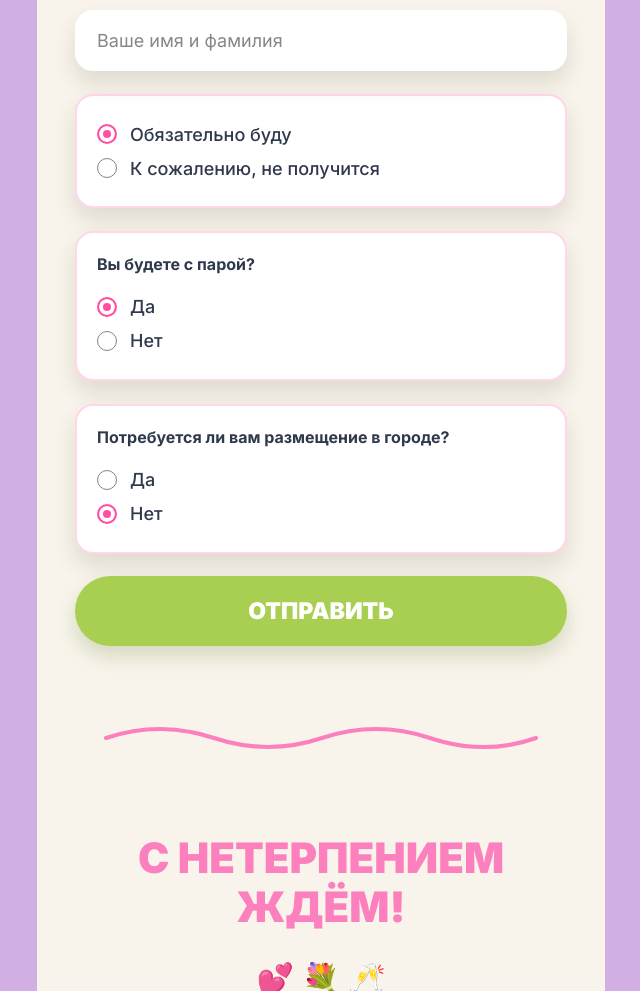
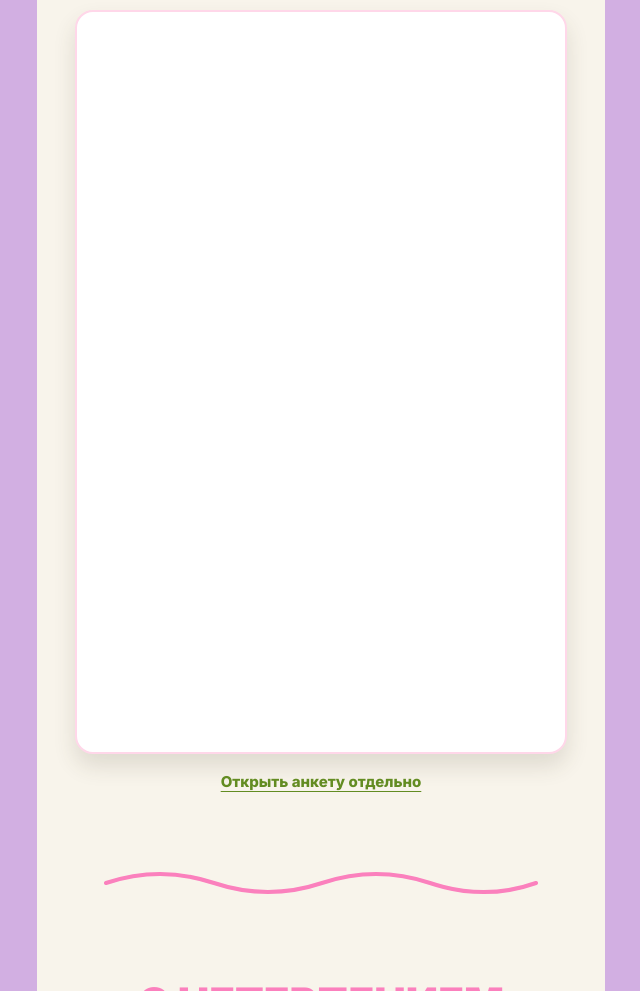
Before and after one commit to kvguliaeva/wedding-invite01, a plain HTML site: page index.html in a window 1280 px wide. Shown: the part 3980-4971 px from the top of the page, without its empty margins (319-959 px from the left). Drawn offline with nearby package versions, Linux system fonts and the light colour scheme.

Commit message:
Update index.html

```diff
--- a/index.html
+++ b/index.html
@@ -204,10 +204,7 @@
     .flower.five { top: 120px; right: 36px; --flower: #dfe9bd; }
 
     .date-card,
-    .gift-card,
-    .form-card,
-    .input-card,
-    .place-photo {
+    .gift-card {
       background: var(--white);
       border: 2px solid var(--pink-light);
       box-shadow: var(--shadow);
@@ -319,8 +316,7 @@
       font-weight: 900;
     }
 
-    .map-button,
-    .submit {
+    .map-button {
       display: flex;
       align-items: center;
       justify-content: center;
@@ -398,58 +394,37 @@
     .rsvp { margin-top: 78px; }
     .rsvp .pill { margin-bottom: 31px; }
 
-    .input-card {
+    .form-embed-card {
       width: 100%;
-      height: 61px;
-      padding: 0 22px;
-      border: 0;
+      padding: 10px;
+      overflow: hidden;
+      background: var(--white);
+      border: 2px solid var(--pink-light);
       border-radius: 18px;
-      color: #878787;
-      font-size: 18px;
-      line-height: 58px;
-      outline: none;
+      box-shadow: var(--shadow);
     }
 
-    .input-card::placeholder { color: #878787; opacity: 1; }
-
-    .form-card {
-      margin-top: 23px;
-      padding: 21px 20px;
-      border-radius: 18px;
-    }
-
-    .form-card h3 {
-      margin: 0 0 15px;
-      font-size: 16px;
-      line-height: 1.3;
-    }
-
-    .choice {
-      display: flex;
-      align-items: center;
-      gap: 13px;
-      min-height: 34px;
-      font-size: 18px;
-      font-weight: 500;
-    }
-
-    .choice input {
-      appearance: none;
-      width: 20px;
-      height: 20px;
-      margin: 0;
-      border: 1.5px solid #848484;
-      border-radius: 50%;
+    .form-embed-card iframe {
+      display: block;
+      width: 100%;
+      min-height: 720px;
+      border: 0;
+      border-radius: 12px;
       background: var(--white);
     }
 
-    .choice input:checked {
-      border: 2px solid #ff4fa4;
-      box-shadow: inset 0 0 0 4px var(--white);
-      background: #ff4fa4;
+    .form-fallback {
+      display: block;
+      width: max-content;
+      max-width: 100%;
+      margin: 18px auto 0;
+      color: var(--green);
+      font-size: 15px;
+      font-weight: 800;
+      text-align: center;
+      text-decoration: underline;
+      text-underline-offset: 4px;
     }
-
-    .submit { margin-top: 22px; }
 
     .final {
       margin-top: 78px;
@@ -570,25 +545,14 @@
 
       <div class="wave" aria-hidden="true"></div>
 
-      <form class="section rsvp" id="rsvp">
+      <section class="section rsvp" id="rsvp">
         <div class="pill">ВЫ ПРИДЁТЕ?</div>
-        <input class="input-card" type="text" name="guest_name" placeholder="Ваше имя и фамилия" autocomplete="name">
-        <div class="form-card">
-          <label class="choice"><input type="radio" name="come" checked>Обязательно буду</label>
-          <label class="choice"><input type="radio" name="come">К сожалению, не получится</label>
+        <div class="form-embed-card">
+          <script src="https://forms.yandex.ru/_static/embed.js"></script>
+          <iframe src="https://forms.yandex.ru/u/6a035d5e068ff0307e0d595e?iframe=1" name="ya-form-6a035d5e068ff0307e0d595e" title="Анкета гостя"></iframe>
         </div>
-        <div class="form-card">
-          <h3>Вы будете с парой?</h3>
-          <label class="choice"><input type="radio" name="pair" checked>Да</label>
-          <label class="choice"><input type="radio" name="pair">Нет</label>
-        </div>
-        <div class="form-card">
-          <h3>Потребуется ли вам размещение в городе?</h3>
-          <label class="choice"><input type="radio" name="hotel">Да</label>
-          <label class="choice"><input type="radio" name="hotel" checked>Нет</label>
-        </div>
-        <button class="submit" type="submit">ОТПРАВИТЬ</button>
-      </form>
+        <a class="form-fallback" href="https://forms.yandex.ru/u/6a035d5e068ff0307e0d595e/" target="_blank" rel="noreferrer">Открыть анкету отдельно</a>
+      </section>
 
       <div class="wave" aria-hidden="true"></div>
 
@@ -598,14 +562,5 @@
       </section>
     </div>
   </main>
-
-  <script>
-    const yandexFormUrl = "https://forms.yandex.ru/u/6a035d5e068ff0307e0d595e/";
-
-    document.querySelector(".rsvp").addEventListener("submit", (event) => {
-      event.preventDefault();
-      window.open(yandexFormUrl, "_blank", "noopener,noreferrer");
-    });
-  </script>
 </body>
 </html>
```
